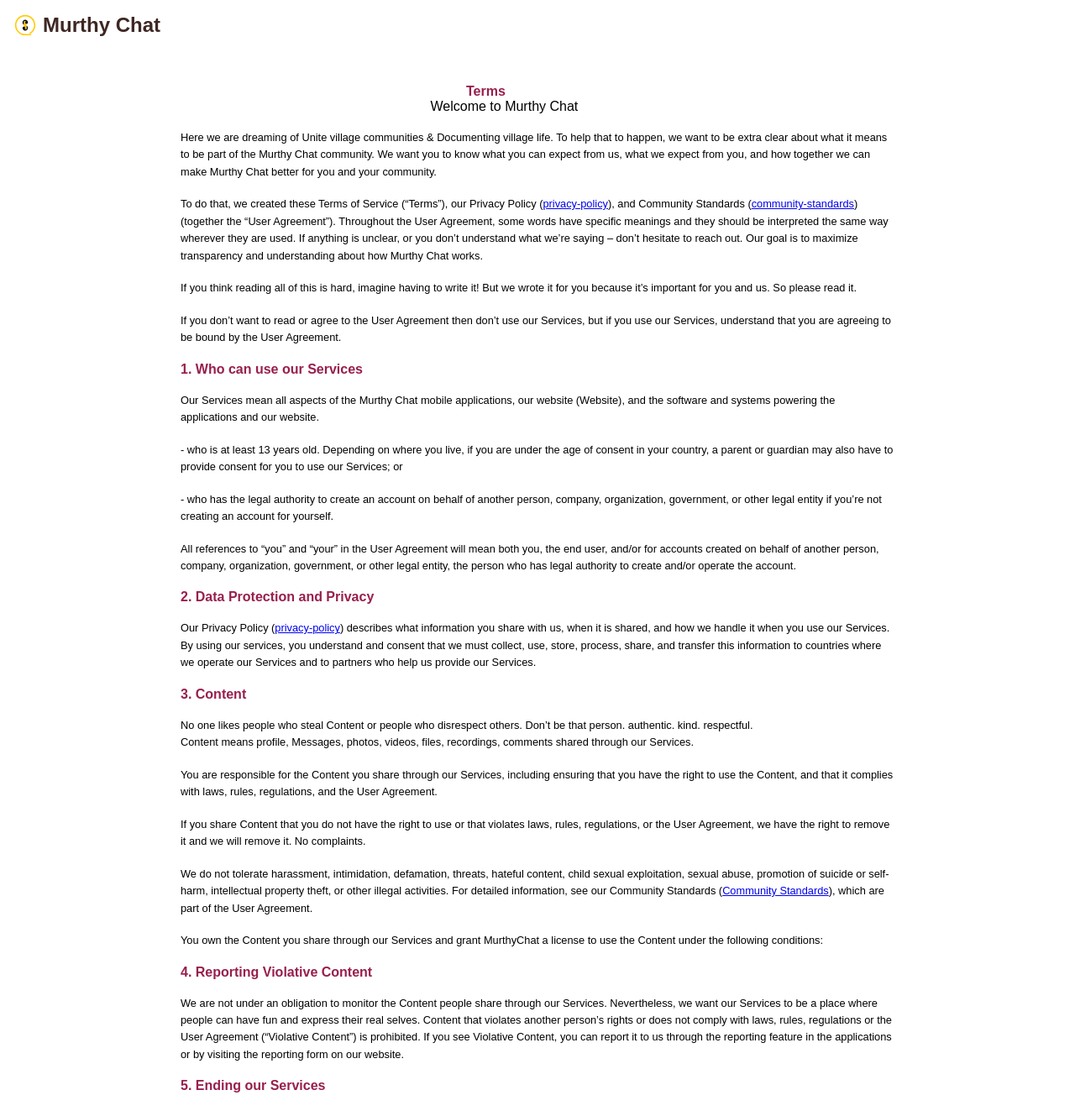
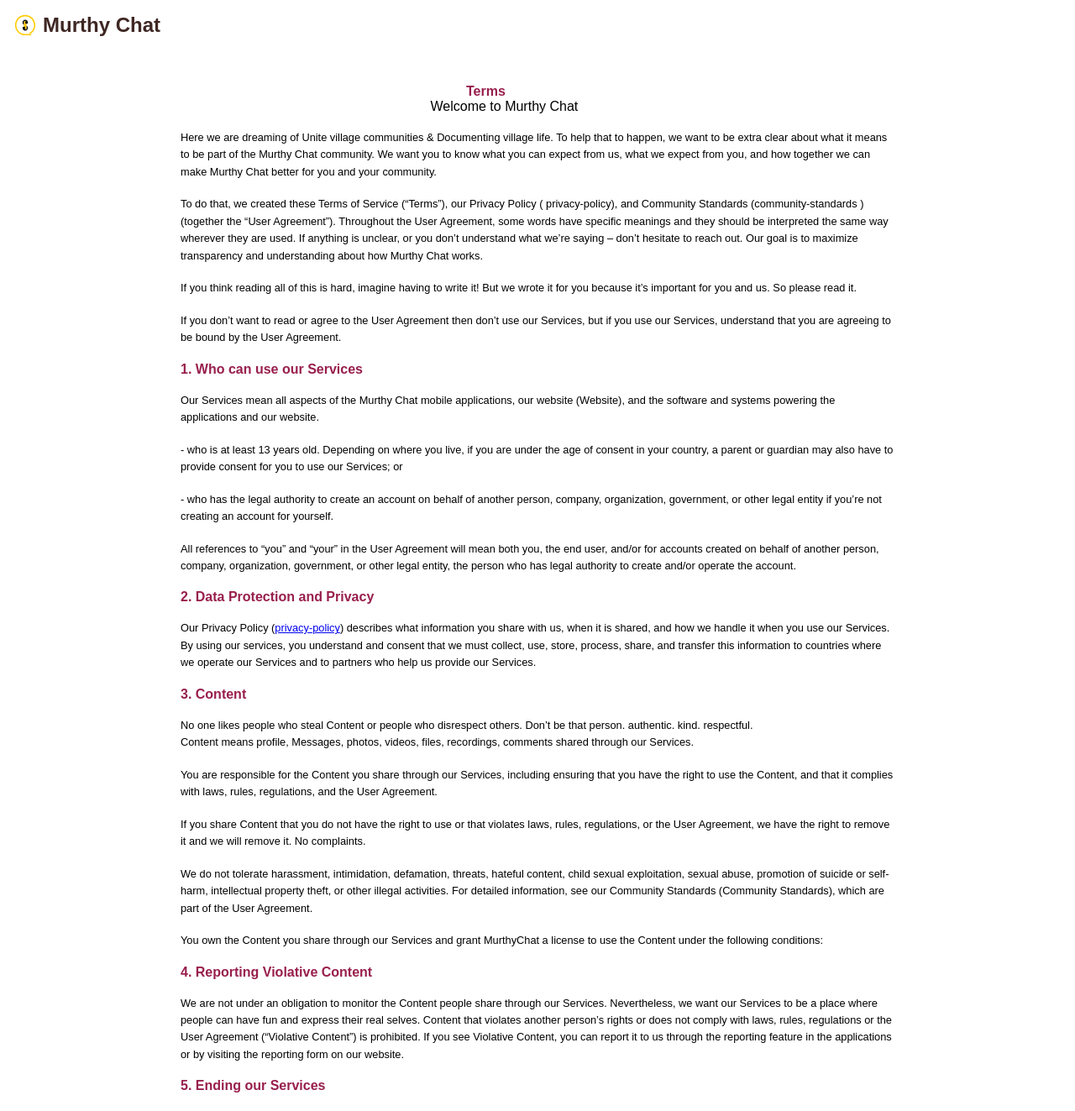
Before and after one commit to nithishkk/mrBell-Website, a React (Create React App) app: page /terms-and-condition in a window 1280 px wide. Shown: the top 1323 px of the page at 84% size. Built offline with nearby package versions, Linux system fonts and the light colour scheme.

Commit message:
Added link

```diff
--- a/src/Pages/TermsAndCondition.jsx
+++ b/src/Pages/TermsAndCondition.jsx
@@ -40,8 +40,9 @@ export default function TermsAndConditions() {
         &nbsp;
       <p className='Content_detailes'>
         To do that, we created these Terms of Service (“Terms”), our Privacy
-        Policy (<Link to="/privacy-policy">privacy-policy</Link>), and
-        Community Standards (<Link to="/community-standards">community-standards</Link>) (together the “User Agreement”). Throughout the User Agreement,
+        Policy (<Link to="/privacy-policy" style={{textDecoration:"none"}}> <span style={{color:"#000000",textDecoration:"none"}}> privacy-policy</span>
+          </Link>), and
+        Community Standards (<Link to="/community-standards" style={{textDecoration:"none"}}><span style={{color:"#000000",textDecoration:"none"}}>community-standards </span></Link>) (together the “User Agreement”). Throughout the User Agreement,
         some words have specific meanings and they should be interpreted the
         same way wherever they are used. If anything is unclear, or you don’t
         understand what we’re saying – don’t hesitate to reach out. Our goal is
@@ -150,7 +151,7 @@ export default function TermsAndConditions() {
         hateful content, child sexual exploitation, sexual abuse, promotion of
         suicide or self-harm, intellectual property theft, or other illegal
         activities. For detailed information, see our Community Standards (
-          <Link to="/community-standards">Community Standards</Link>), which are part of the User Agreement.
+          <Link to="/community-standards"  style={{textDecoration:"none"}}><span style={{color:"#000000",textDecoration:"none"}}>Community Standards</span></Link>), which are part of the User Agreement.
       </p>
       &nbsp;
         &nbsp;
```
